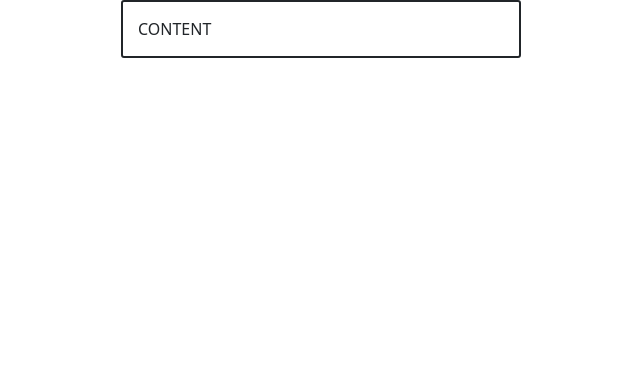
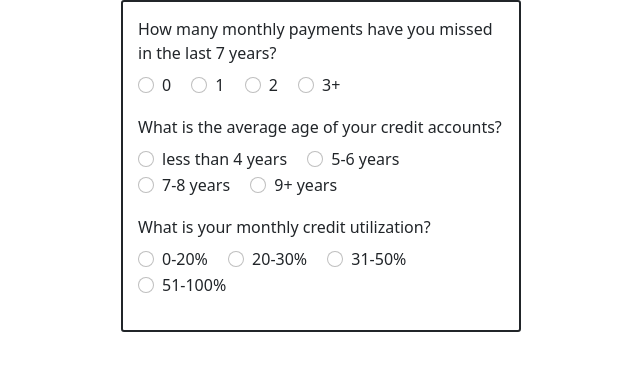
Before and after one commit to vasilzhigilei/CreditScore, a plain HTML site: page creditscore/creditscore.html in a window 1280 px wide. Shown: the whole page, without its empty margins (319-959 px from the left). Drawn offline with nearby package versions, Linux system fonts and the light colour scheme.

Commit message:
start of form building

```diff
--- a/creditscore/creditscore.html
+++ b/creditscore/creditscore.html
@@ -6,7 +6,63 @@
     </head>
     <body>
         <div class="toplevel">
-            CONTENT
+            <div class="mb-3">
+                <label for="exampleFormControlInput1" class="form-label">How many monthly payments have you missed in the last 7 years?</label>
+                <div class="form-check form-check-inline">
+                    <input class="form-check-input" type="radio" name="inlineRadioOptions" id="inlineRadio1" value="option1">
+                    <label class="form-check-label" for="inlineRadio1">0</label>
+                </div>
+                <div class="form-check form-check-inline">
+                    <input class="form-check-input" type="radio" name="inlineRadioOptions" id="inlineRadio2" value="option2">
+                    <label class="form-check-label" for="inlineRadio2">1</label>
+                </div>
+                <div class="form-check form-check-inline">
+                    <input class="form-check-input" type="radio" name="inlineRadioOptions" id="inlineRadio3" value="option3">
+                    <label class="form-check-label" for="inlineRadio3">2</label>
+                </div>
+                <div class="form-check form-check-inline">
+                    <input class="form-check-input" type="radio" name="inlineRadioOptions" id="inlineRadio3" value="option3">
+                    <label class="form-check-label" for="inlineRadio3">3+</label>
+                </div>
+            </div>
+            <div class="mb-3">
+                <label for="exampleFormControlInput1" class="form-label">What is the average age of your credit accounts?</label>
+                <div class="form-check form-check-inline">
+                    <input class="form-check-input" type="radio" name="inlineRadioOptions" id="inlineRadio1" value="option1">
+                    <label class="form-check-label" for="inlineRadio1">less than 4 years</label>
+                </div>
+                <div class="form-check form-check-inline">
+                    <input class="form-check-input" type="radio" name="inlineRadioOptions" id="inlineRadio2" value="option2">
+                    <label class="form-check-label" for="inlineRadio2">5-6 years</label>
+                </div>
+                <div class="form-check form-check-inline">
+                    <input class="form-check-input" type="radio" name="inlineRadioOptions" id="inlineRadio3" value="option3">
+                    <label class="form-check-label" for="inlineRadio3">7-8 years</label>
+                </div>
+                <div class="form-check form-check-inline">
+                    <input class="form-check-input" type="radio" name="inlineRadioOptions" id="inlineRadio3" value="option3">
+                    <label class="form-check-label" for="inlineRadio3">9+ years</label>
+                </div>
+            </div>
+            <div class="mb-3">
+                <label for="exampleFormControlInput1" class="form-label">What is your monthly credit utilization?</label>
+                <div class="form-check form-check-inline">
+                    <input class="form-check-input" type="radio" name="inlineRadioOptions" id="inlineRadio1" value="option1">
+                    <label class="form-check-label" for="inlineRadio1">0-20%</label>
+                </div>
+                <div class="form-check form-check-inline">
+                    <input class="form-check-input" type="radio" name="inlineRadioOptions" id="inlineRadio2" value="option2">
+                    <label class="form-check-label" for="inlineRadio2">20-30%</label>
+                </div>
+                <div class="form-check form-check-inline">
+                    <input class="form-check-input" type="radio" name="inlineRadioOptions" id="inlineRadio3" value="option3">
+                    <label class="form-check-label" for="inlineRadio3">31-50%</label>
+                </div>
+                <div class="form-check form-check-inline">
+                    <input class="form-check-input" type="radio" name="inlineRadioOptions" id="inlineRadio3" value="option3">
+                    <label class="form-check-label" for="inlineRadio3">51-100%</label>
+                </div>
+            </div>
         </div>
 
         <!--
```
